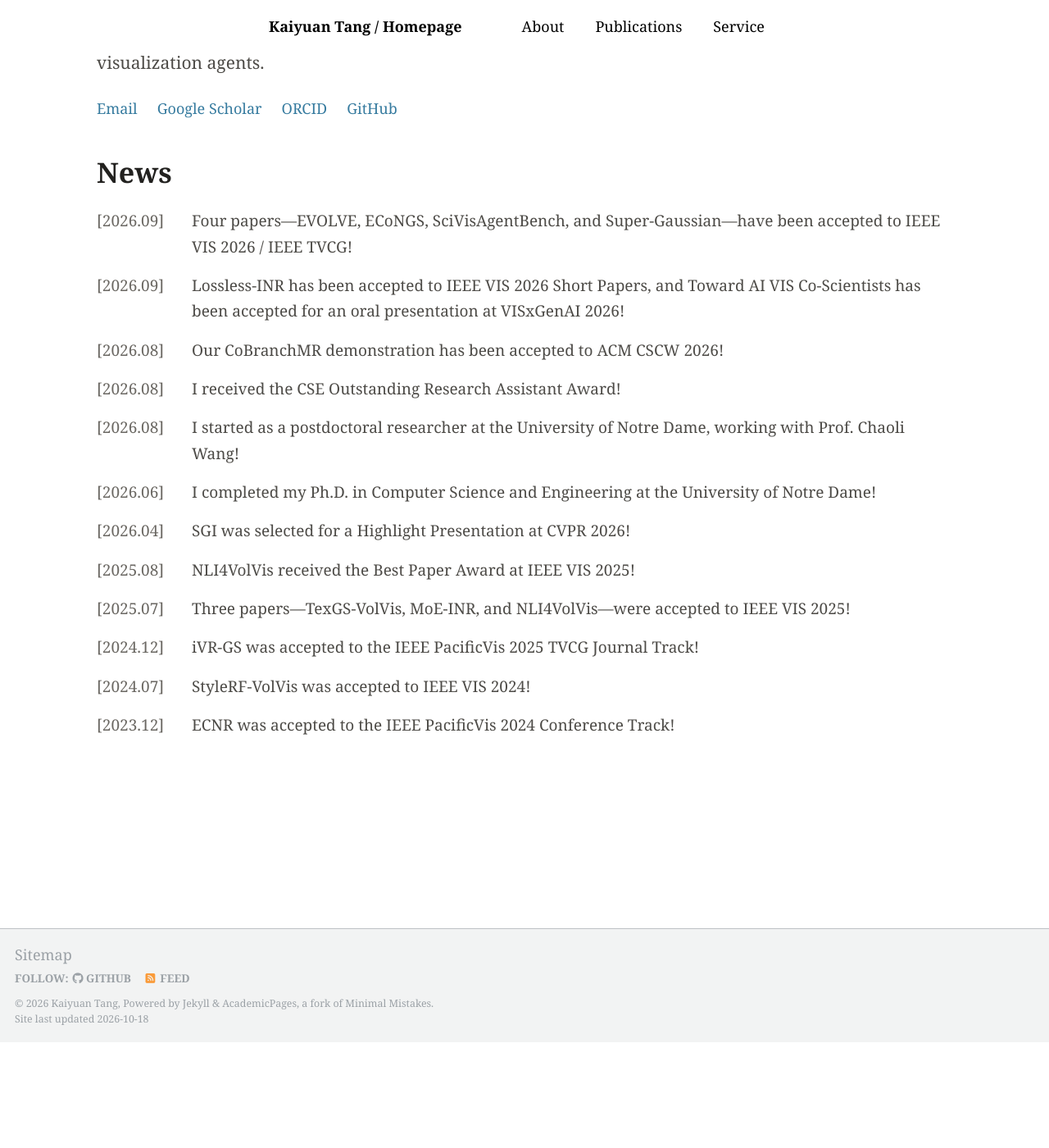
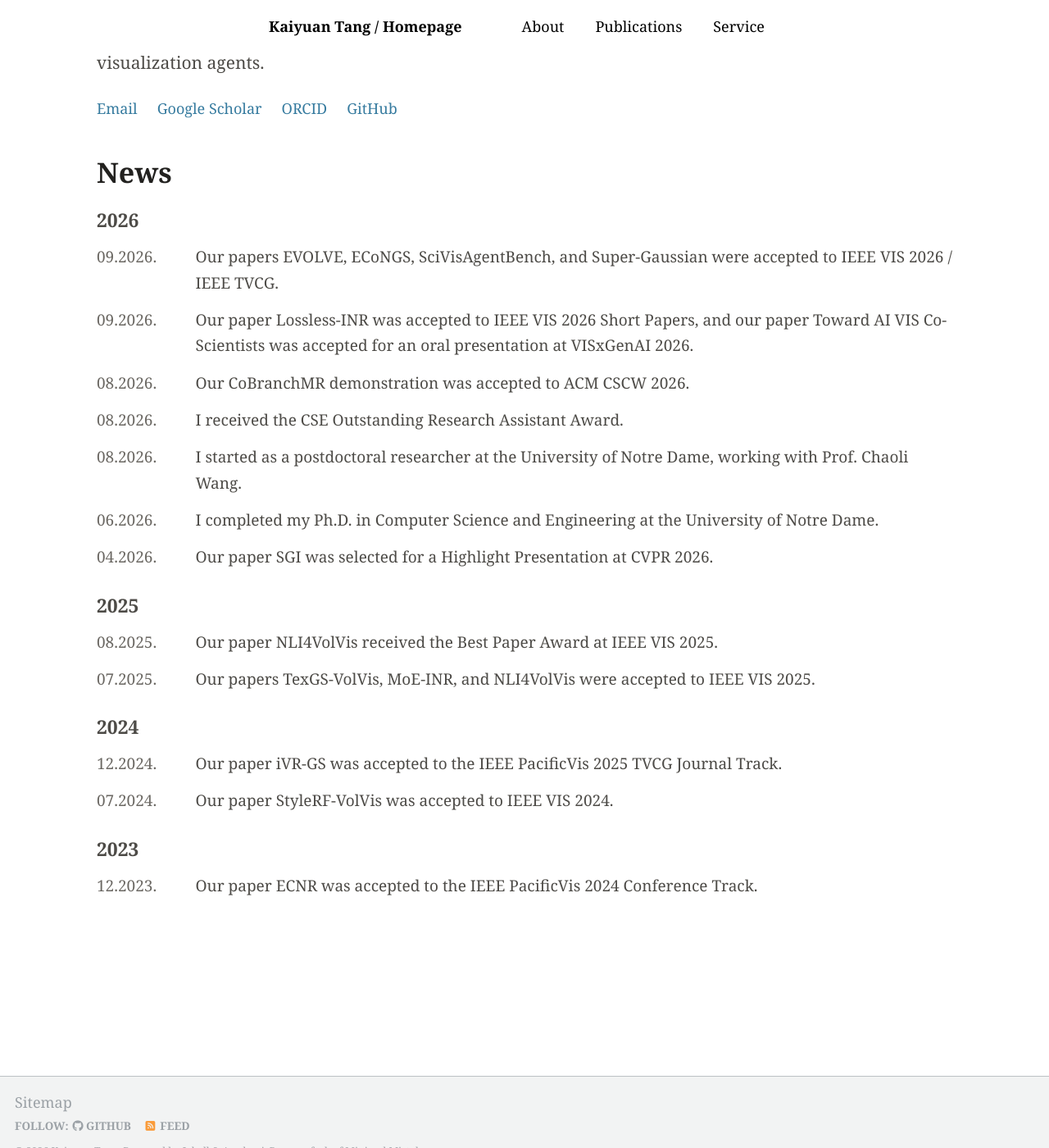
Before and after one commit to TouKaienn/TouKaienn.github.io, a Jekyll site: the page built from _pages/about.md, in a window 1280 px wide and 1400 px high, scrolled down 628 px. Shown: the whole window at 82% size. Built offline with Jekyll 4.4.1, drawn with Linux system fonts in a browser that asks for light colours; a style sheet for code colours, icons or effects is not loaded; before the commit the page ends 1899 px from its top, so only the background shows below that.

Commit message:
Standardize news entries with a reusable yearly template

```diff
--- a/_data/news.yml
+++ b/_data/news.yml
@@ -1,38 +1,33 @@
 # Announcement months confirmed by Kaiyuan Tang on October 2, 2026.
+# Template for a new item (copy under main):
+#   - date: "YYYY-MM"
+#     content: "Our paper TITLE was accepted to VENUE YEAR."
+# Use a confirmed announcement month, one complete sentence, past tense, and a period.
+# Personal milestones start with "I"; research news starts with "Our paper(s)".
+# Keep same-month items in the desired display order. Years/months sort automatically.
+# Date labels and year headings are generated by _includes/recent-news.html.
 main:
-  - date: "2026-09"
-    label: "2026.09"
-    content: "Four papers—EVOLVE, ECoNGS, SciVisAgentBench, and Super-Gaussian—have been accepted to IEEE VIS 2026 / IEEE TVCG!"
-  - date: "2026-09"
-    label: "2026.09"
-    content: "Lossless-INR has been accepted to IEEE VIS 2026 Short Papers, and Toward AI VIS Co-Scientists has been accepted for an oral presentation at VISxGenAI 2026!"
-  - date: "2026-08"
-    label: "2026.08"
-    content: "Our CoBranchMR demonstration has been accepted to ACM CSCW 2026!"
-  - date: "2026-08"
-    label: "2026.08"
-    content: "I received the CSE Outstanding Research Assistant Award!"
-  - date: "2026-08"
-    label: "2026.08"
-    content: "I started as a postdoctoral researcher at the University of Notre Dame, working with Prof. Chaoli Wang!"
-  - date: "2026-06"
-    label: "2026.06"
-    content: "I completed my Ph.D. in Computer Science and Engineering at the University of Notre Dame!"
-  - date: "2026-04"
-    label: "2026.04"
-    content: "SGI was selected for a Highlight Presentation at CVPR 2026!"
-  - date: "2025-08"
-    label: "2025.08"
-    content: "NLI4VolVis received the Best Paper Award at IEEE VIS 2025!"
-  - date: "2025-07"
-    label: "2025.07"
-    content: "Three papers—TexGS-VolVis, MoE-INR, and NLI4VolVis—were accepted to IEEE VIS 2025!"
-  - date: "2024-12"
-    label: "2024.12"
-    content: "iVR-GS was accepted to the IEEE PacificVis 2025 TVCG Journal Track!"
-  - date: "2024-07"
-    label: "2024.07"
-    content: "StyleRF-VolVis was accepted to IEEE VIS 2024!"
-  - date: "2023-12"
-    label: "2023.12"
-    content: "ECNR was accepted to the IEEE PacificVis 2024 Conference Track!"
+- date: 2026-09
+  content: Our papers EVOLVE, ECoNGS, SciVisAgentBench, and Super-Gaussian were accepted to IEEE VIS 2026 / IEEE TVCG.
+- date: 2026-09
+  content: Our paper Lossless-INR was accepted to IEEE VIS 2026 Short Papers, and our paper Toward AI VIS Co-Scientists was accepted for an oral presentation at VISxGenAI 2026.
+- date: 2026-08
+  content: Our CoBranchMR demonstration was accepted to ACM CSCW 2026.
+- date: 2026-08
+  content: I received the CSE Outstanding Research Assistant Award.
+- date: 2026-08
+  content: I started as a postdoctoral researcher at the University of Notre Dame, working with Prof. Chaoli Wang.
+- date: 2026-06
+  content: I completed my Ph.D. in Computer Science and Engineering at the University of Notre Dame.
+- date: 2026-04
+  content: Our paper SGI was selected for a Highlight Presentation at CVPR 2026.
+- date: 2025-08
+  content: Our paper NLI4VolVis received the Best Paper Award at IEEE VIS 2025.
+- date: 2025-07
+  content: Our papers TexGS-VolVis, MoE-INR, and NLI4VolVis were accepted to IEEE VIS 2025.
+- date: 2024-12
+  content: Our paper iVR-GS was accepted to the IEEE PacificVis 2025 TVCG Journal Track.
+- date: 2024-07
+  content: Our paper StyleRF-VolVis was accepted to IEEE VIS 2024.
+- date: 2023-12
+  content: Our paper ECNR was accepted to the IEEE PacificVis 2024 Conference Track.
--- a/_includes/recent-news.html
+++ b/_includes/recent-news.html
@@ -1,38 +1,24 @@
-
-
-<style>
-.news-list {
-  margin: 1em 0;
-  padding: 0;
-}
-
-.news-item {
-  display: flex;
-  align-items: flex-start;
-  margin-bottom: 0.8em;
-  line-height: 1.5;
-}
-
-.news-date {
-  font-weight: bold;
-  color: var(--global-theme-color, #002D72);
-  margin-right: 1em;
-  min-width: 80px;
-  flex-shrink: 0;
-}
-
-.news-content {
-  flex: 1;
-  color: var(--global-text-color, #000000);
-}
-
-</style>
-
-<ul class="news-list">
-  {% for item in site.data.news.main %}
-  <li class="news-item">
-    <time class="news-date" datetime="{{ item.date }}">[{{ item.label | default: item.date }}]</time>
-    <span class="news-content">{{ item.content }}</span>
-  </li>
+{% comment %}
+Shared News template: newest year/month first; stable order within each month.
+Dates are month-precision announcement dates. Do not invent a day.
+{% endcomment %}
+{% assign news_months = site.data.news.main | group_by: "date" | sort: "name" | reverse %}
+{% assign current_year = "" %}
+{% for month in news_months %}
+  {% assign year = month.name | slice: 0, 4 %}
+  {% if year != current_year %}
+    {% unless forloop.first %}</ul></section>{% endunless %}
+    <section class="news-year-group" aria-labelledby="news-year-{{ year }}">
+      <h3 class="news-year" id="news-year-{{ year }}">{{ year }}</h3>
+      <ul class="news-list">
+    {% assign current_year = year %}
+  {% endif %}
+  {% assign month_number = month.name | slice: 5, 2 %}
+  {% for item in month.items %}
+        <li class="news-item">
+          <time class="news-date" datetime="{{ item.date }}">{{ month_number }}.{{ year }}.</time>
+          <span class="news-content">{{ item.content | escape }}</span>
+        </li>
   {% endfor %}
-</ul>
+  {% if forloop.last %}</ul></section>{% endif %}
+{% endfor %}
--- a/assets/css/about.css
+++ b/assets/css/about.css
@@ -114,28 +114,48 @@
   line-height: 1.2;
 }
 
+.homepage .news-year-group + .news-year-group {
+  margin-top: 28px;
+}
+
+.homepage .news-year {
+  margin: 0 0 14px;
+  color: inherit;
+  font-size: 23px;
+  font-weight: 600;
+  line-height: 1.3;
+}
+
 .homepage .news-list {
   margin: 0;
+  padding: 0;
   list-style: none;
   font-size: 19px;
 }
 
 .homepage .news-item {
-  gap: 24px;
-  margin-bottom: 16px;
+  display: grid;
+  grid-template-columns: 5.5em minmax(0, 1fr);
+  align-items: baseline;
+  column-gap: 16px;
+  margin: 0 0 14px;
   line-height: 1.65;
 }
 
+.homepage .news-item:last-child {
+  margin-bottom: 0;
+}
+
 .homepage .news-date {
-  min-width: 92px;
-  margin-right: 0;
   color: #6b6863;
   font-weight: 400;
   font-variant-numeric: tabular-nums;
+  white-space: nowrap;
 }
 
 .homepage .news-content {
   min-width: 0;
+  overflow-wrap: break-word;
   color: inherit;
 }
 
@@ -189,11 +209,11 @@
   }
 
   .homepage .news-item {
-    gap: 14px;
+    column-gap: 10px;
   }
 
-  .homepage .news-date {
-    min-width: 80px;
+  .homepage .news-year {
+    font-size: 21px;
   }
 }
 
```
